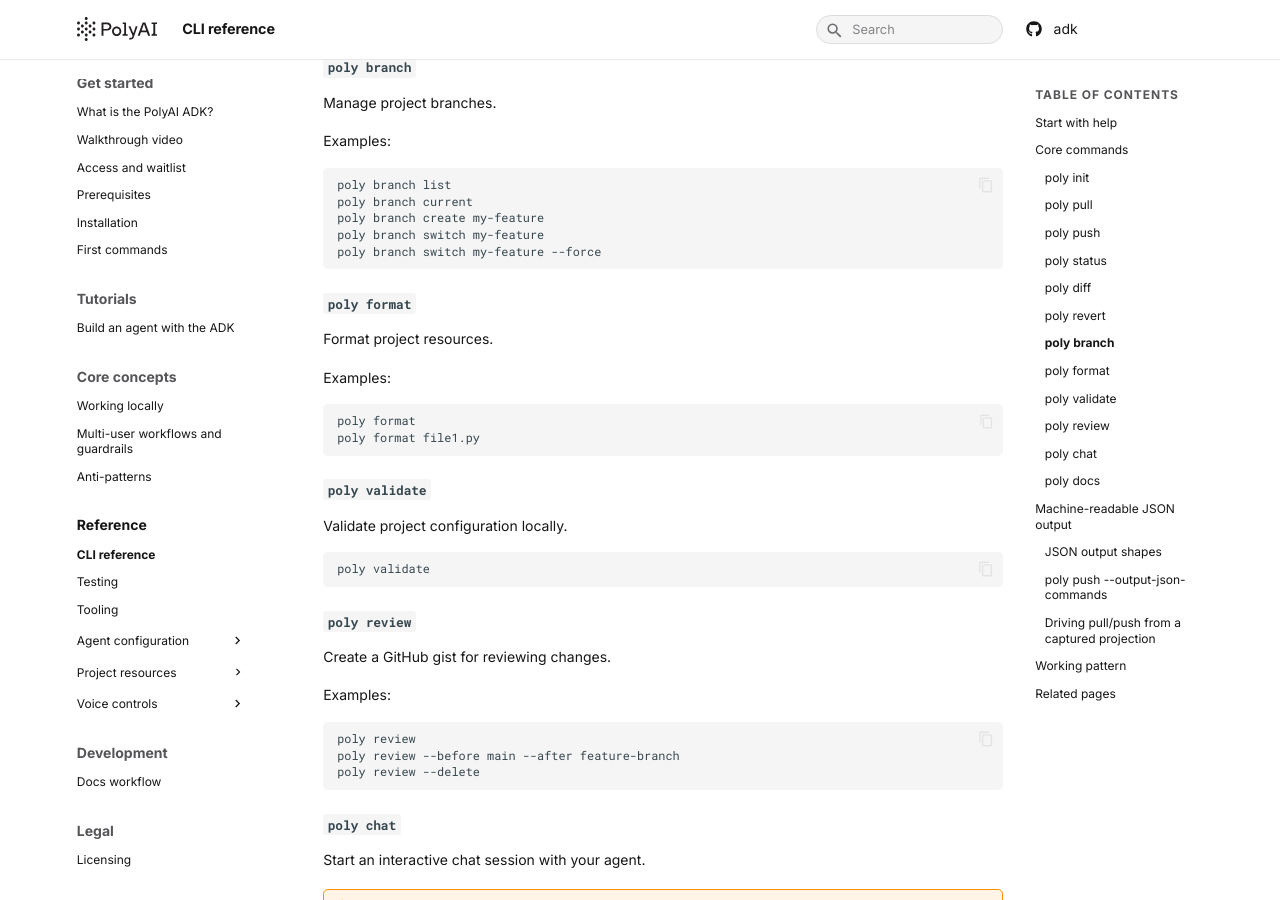
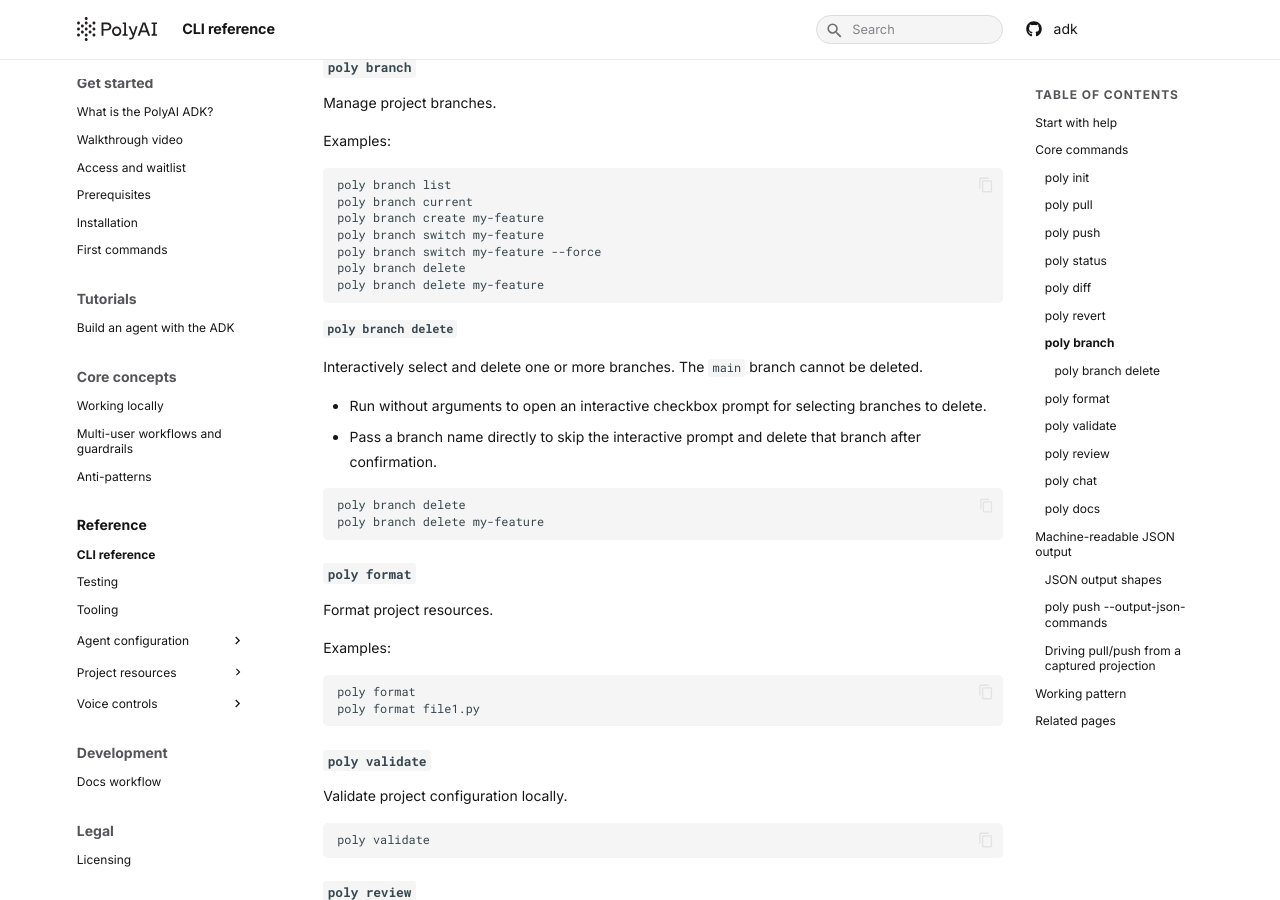
Before and after one commit to polyai/adk, an MkDocs documentation site: the page built from docs/docs/reference/cli.md, in a window 1280 px wide and 900 px high, scrolled down 2103 px. Built offline with MkDocs 1.6.1 and Material for MkDocs 9.7.7, drawn with Linux system fonts in a browser that asks for light colours; some of the changed text lies outside the part shown.

Commit message:
docs: feat: add poly branch delete command (#67)
## Summary

This PR is related to https://github.com/polyai/adk/pull/63

## Motivation

<!-- Why is this change needed? Link to an issue if applicable. -->

Closes #<!-- issue number -->

## Changes

<!-- Bullet list of the key changes. Focus on *what* changed, not *how*.
-->

-

## Test strategy

<!-- How did you verify this works? Check all that apply. -->

- [ ] Added/updated unit tests
- [ ] Manual CLI testing (`poly <command>`)
- [ ] Tested against a live Agent Studio project
- [ ] N/A (docs, config, or trivial change)

## Checklist

- [ ] `ruff check .` and `ruff format --check .` pass
- [ ] `pytest` passes
- [ ] No breaking changes to the `poly` CLI interface (or migration path
documented)
- [ ] Commit messages follow [conventional
commits](https://www.conventionalcommits.org/)

## Screenshots / Logs

<!-- Optional: paste terminal output, screenshots, or before/after diffs
if helpful. -->

Co-authored-by: github-actions[bot] <github-actions[bot]@users.noreply.github.com>

```diff
--- a/docs/docs/reference/cli.md
+++ b/docs/docs/reference/cli.md
@@ -118,6 +118,20 @@
 poly branch create my-feature
 poly branch switch my-feature
 poly branch switch my-feature --force
+poly branch delete
+poly branch delete my-feature
+~~~
+
+#### `poly branch delete`
+
+Interactively select and delete one or more branches. The `main` branch cannot be deleted.
+
+- Run without arguments to open an interactive checkbox prompt for selecting branches to delete.
+- Pass a branch name directly to skip the interactive prompt and delete that branch after confirmation.
+
+~~~bash
+poly branch delete
+poly branch delete my-feature
 ~~~
 
 ### `poly format`
@@ -195,7 +209,10 @@
 poly revert --json --all
 poly branch list --json
 poly branch create my-feature --json
+poly branch switch my-feature --json
 poly branch current --json
+poly branch delete --json
+poly branch delete my-feature --json
 poly format --json
 poly init --region us-1 --account_id 123 --project_id my_project --json
 ~~~
@@ -220,9 +237,13 @@
 | `poly revert --json` | `success`, `files_reverted` |
 | `poly branch list --json` | `current_branch`, `branches` |
 | `poly branch create --json` | `success`, `new_branch_id`, `branch_name` |
+| `poly branch switch --json` | `success`, `switched_to`, `dry_run` |
 | `poly branch current --json` | `current_branch` |
+| `poly branch delete --json` | `success`, `deleted` |
 | `poly format --json` | `success`, `check_only`, `format_errors`, `affected`, `ty_ran`, `ty_returncode`, `ty_timed_out` |
 | `poly init --json` | `success`, `root_path` |
+
+For `poly branch delete --json`, when a branch that was the current branch is deleted, the response also includes `"switched_to": "main"`.
 
 Error responses always include `{ "success": false, "error": "..." }`.
 
```
